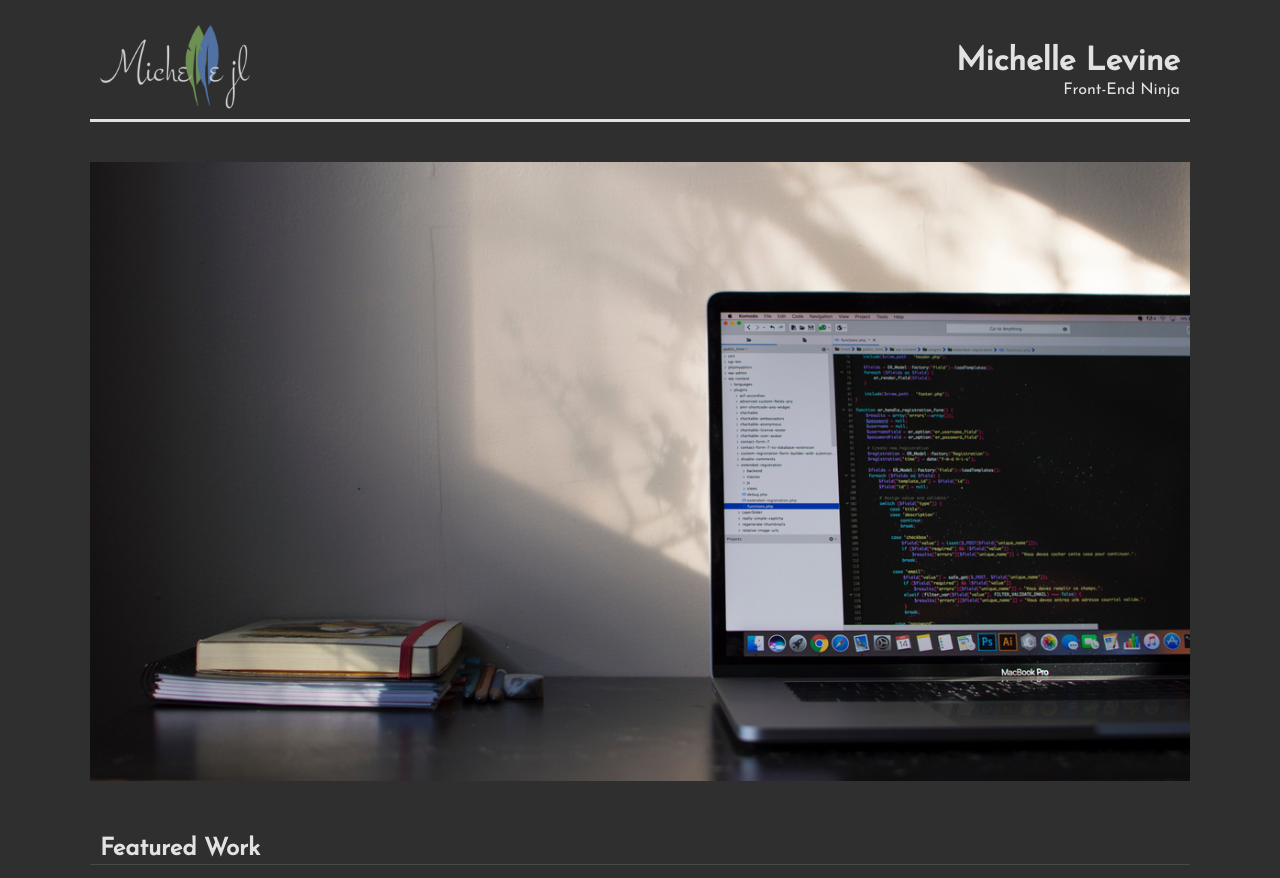
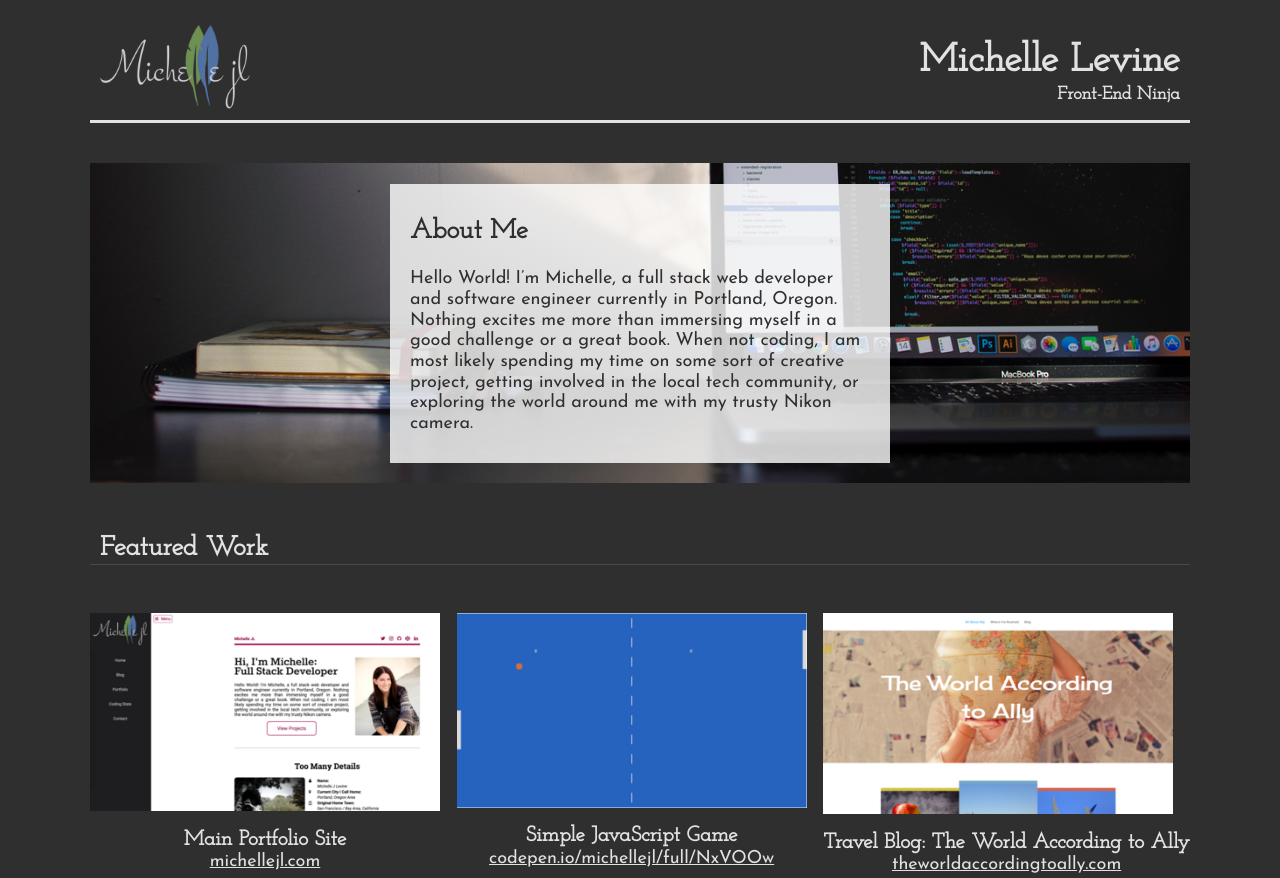
Before and after one commit to michellejl/portfolio-project, a website: page dist/index.html in a window 1280 px wide. Shown: the top 878 px of the page. Drawn offline with nearby package versions, Linux system fonts and the light colour scheme.

Commit message:
improving code based on validators and project rubric

```diff
--- a/src/sass/style.scss
+++ b/src/sass/style.scss
@@ -1,7 +1,6 @@
 // Typography
-$accent-font: 'Poiret One', cursive;
+$accent-font: 'Josefin Slab', serif;
 $main-font: 'Josefin Sans', sans-serif;
-//font-family: 'Quicksand', sans-serif;
 
 // Colors
 $dark-gray: #2f2f2f;
@@ -10,7 +9,6 @@ $blue: #4076b6;
 
 $bg-color: $dark-gray;
 $font-color: $light-gray;
-$ehader-color: $blue;
 
 * {
   box-sizing: border-box;
@@ -20,13 +18,14 @@ html {
   background: $bg-color;
   color: $font-color;
   font-family: $main-font;
+  font-size: 18px;
 }
 
 img {
   width: 100%;
 }
 
-.container {
+.content-container {
   margin: 0 auto;
   max-width: 1100px;
   width: 100vw;
@@ -39,6 +38,16 @@ img {
   justify-content: space-between;
   margin-bottom: 40px;
   padding: 25px 10px 0;
+}
+
+h1, h2, h3, h4, h5, h6 {
+  font-family: $accent-font;
+}
+
+h1 { font-size: 1.75em; }
+
+@media screen and (min-width: 550px) {
+  h1 { font-size: 2.2em; }
 }
 
 .header__logo,
@@ -62,6 +71,28 @@ img {
   padding: 0;
 }
 
+.main__hero-image {
+  background-image: url(../images/computer-hero.jpg);
+  background-size: cover;
+  background-position: bottom right;
+  display: flex;
+  height: 40vh;
+  justify-content: center;
+  max-width: 1100px;
+  width: 100vw;
+}
+
+.hero__text-box {
+  background: rgba(255,255,255,0.8);
+  color: $dark-gray;
+  width: 90vw;
+  max-width: 500px;
+  padding: 10px 20px;
+  align-self: center;
+  max-height: 35vh;
+  overflow-y: auto;
+}
+
 .main__featured-work {
   padding: 0 0 50px;
 }
@@ -73,7 +104,6 @@ img {
 }
 
 .project__title {
-  margin-right: 15px;
   text-align: center;
 }
 
```
Also changed, not shown: dist/css/style.css, dist/images/gff-hero.png (added), dist/images/gff-large.png (added), dist/images/gff-small.png (added), dist/index.html, src/images/gff.png (added).
